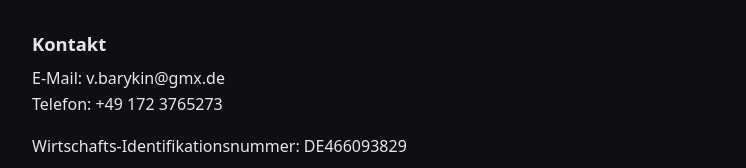
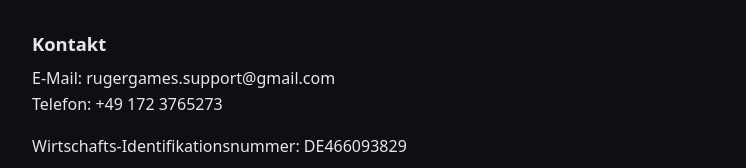
Before and after one commit to lazvaleks/HELDBACK, a plain HTML site: page impressum.html in a window 1280 px wide. Shown: the part 259-427 px from the top of the page, without its empty margins (264-1010 px from the left). Drawn offline with Linux system fonts and the light colour scheme.

Commit message:
Update contact email in impressum.html

```diff
--- a/impressum.html
+++ b/impressum.html
@@ -25,7 +25,7 @@
 
     <h2>Kontakt</h2>
     <p>
-      E-Mail: v.barykin@gmx.de<br>
+      E-Mail: rugergames.support@gmail.com<br>
       Telefon: +49 172 3765273
     </p>
     <p>Wirtschafts-Identifikationsnummer: DE466093829</p>
```
